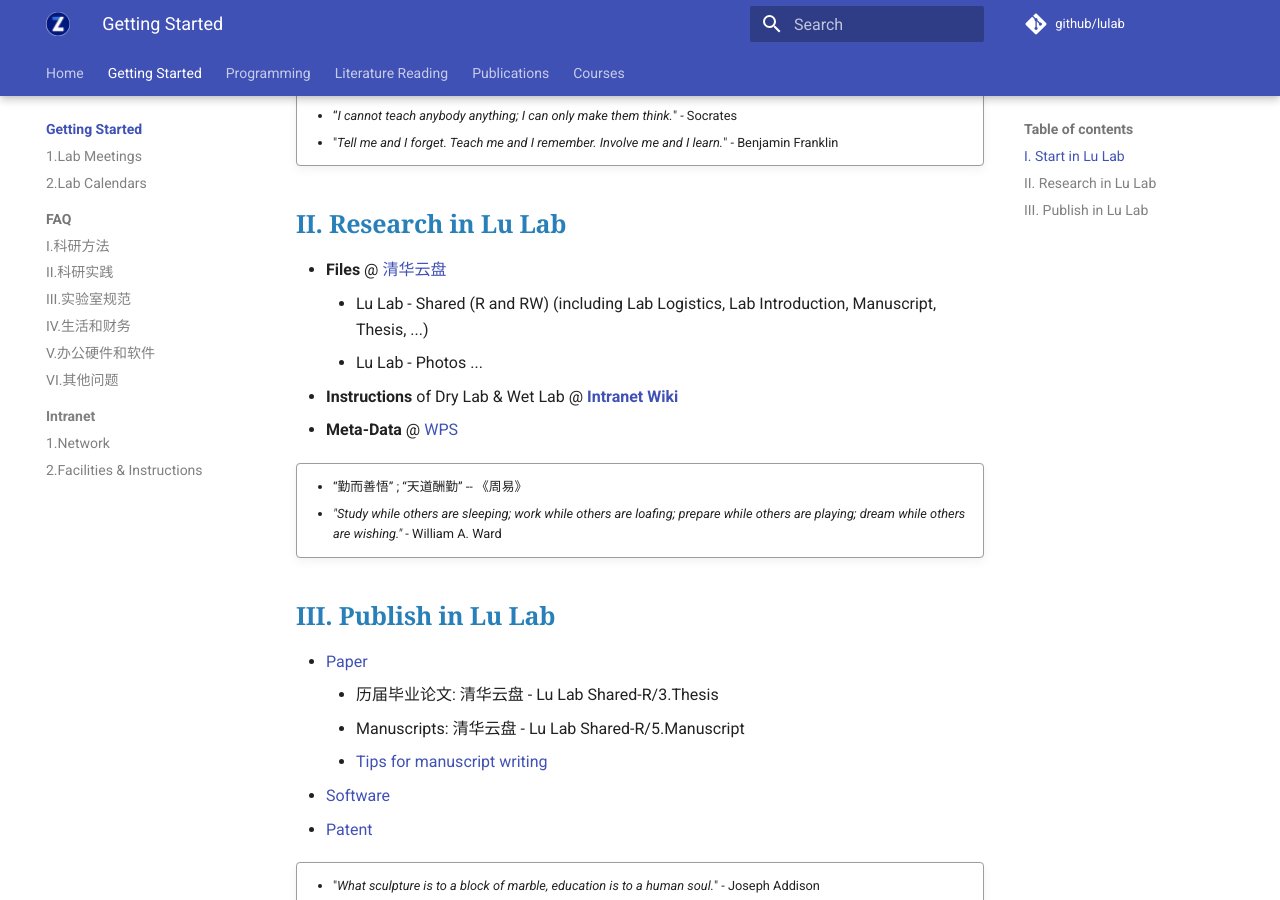
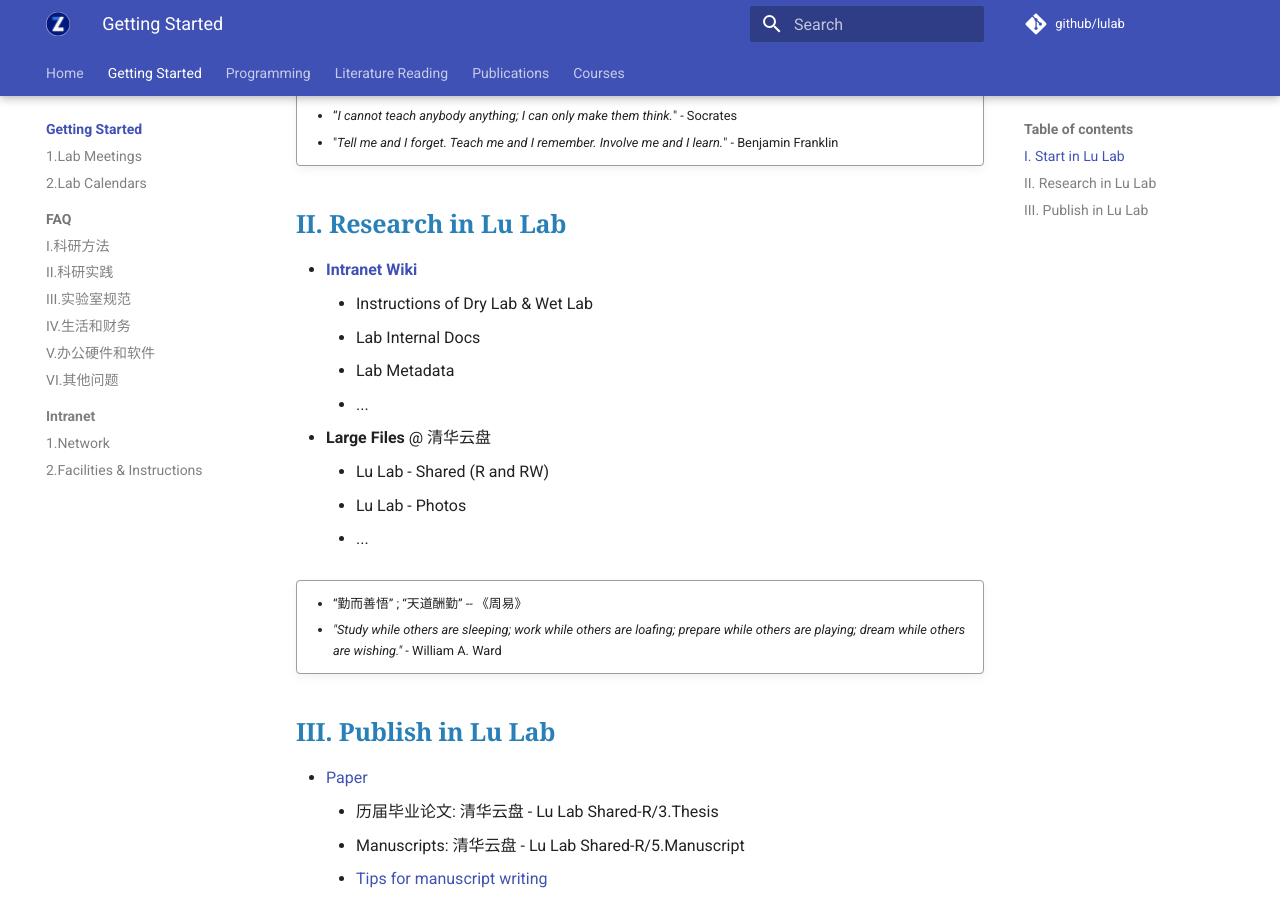
Before and after one commit to lulab/mkdocs, an MkDocs documentation site: the page built from docs/index.md, in a window 1280 px wide and 900 px high, scrolled down 666 px. Built offline with MkDocs 1.6.1 and Material for MkDocs 9.7.7, drawn with Linux system fonts in a browser that asks for light colours.

Commit message:
Update index.md

```diff
--- a/docs/index.md
+++ b/docs/index.md
@@ -29,12 +29,15 @@
 
 ## **II. Research in Lu Lab**
 
-* **Files** @ [清华云盘](https://cloud.tsinghua.edu.cn)
-    *  Lu Lab - Shared (R and RW) (including Lab Logistics,  Lab Introduction, Manuscript, Thesis, ...)
-    *  Lu Lab - Photos ...
-* **Instructions** of Dry Lab & Wet Lab @ [**Intranet Wiki**](intranet/index.md)
-* **Meta-Data** @ [WPS](https://365.kdocs.cn/tags/star)
-
+* [**Intranet Wiki**](intranet/index.md)
+    * Instructions of Dry Lab & Wet Lab
+    * Lab Internal Docs
+    * Lab Metadata
+    * ...
+* **Large Files** @ 清华云盘
+    *  Lu Lab - Shared (R and RW)
+    *  Lu Lab - Photos
+    *  ...
 
 !!!quote ""
     * “勤而善悟” ;  “天道酬勤” -- 《周易》
```
